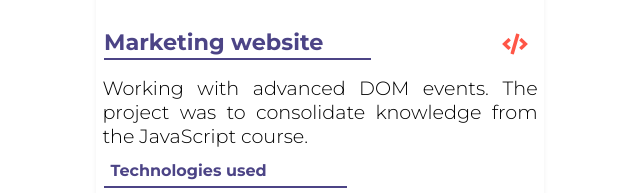
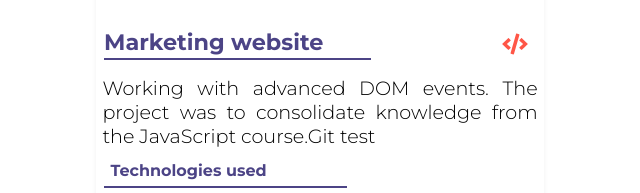
Before and after one commit to Voyar1/Portfolio-website, a plain HTML site: page index.html in a window 1280 px wide. Shown: the part 1223-1416 px from the top of the page, 640-1280 px from the left. Drawn offline with Linux system fonts and the light colour scheme.

Commit message:
testing git

```diff
--- a/index.html
+++ b/index.html
@@ -92,7 +92,7 @@
           </div>
           <p class="project-description">
             Working with advanced DOM events. The project was to consolidate
-            knowledge from the JavaScript course.
+            knowledge from the JavaScript course.Git test
           </p>
           <div class="project-technologies">
             <p class="technologies-title">Technologies used</p>
```
